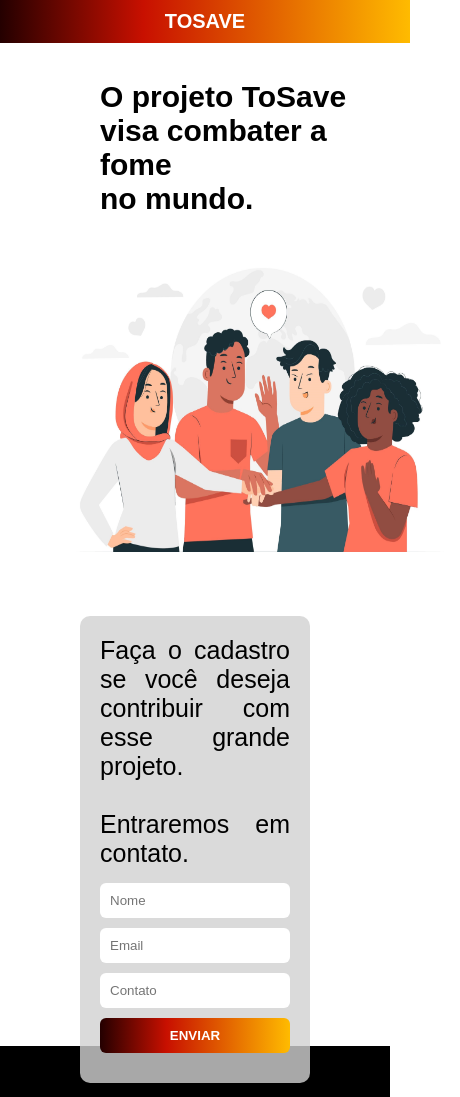
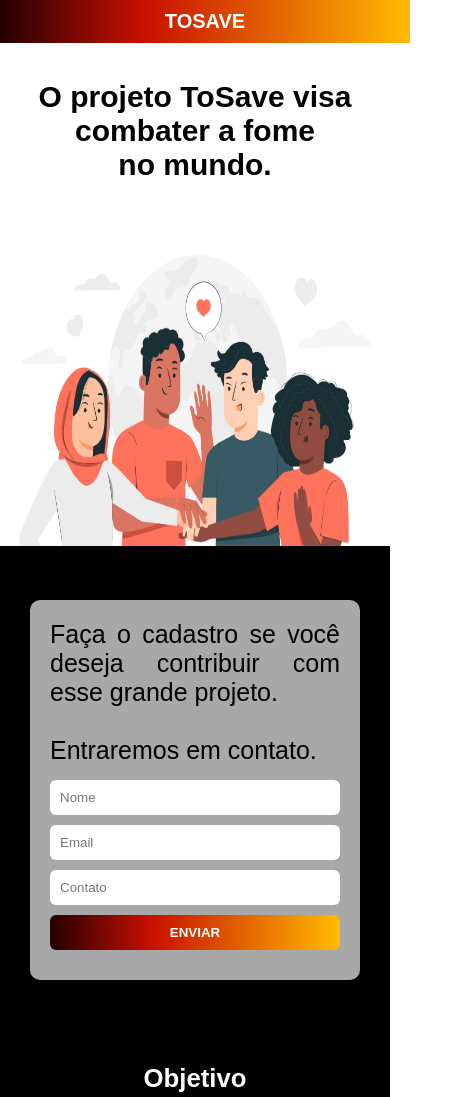
Before and after one commit to lucasmenezeswa/Projeto-ToSave, a plain HTML site: page index.html in a window 390 px wide. Shown: the top 1097 px of the page, 460 px wide, since content can reach past the window. Drawn offline with Linux system fonts and the light colour scheme; grey boxes are pictures that could not be loaded.

Commit message:
modificação

```diff
--- a/CSS/styles.css
+++ b/CSS/styles.css
@@ -10,7 +10,6 @@ body{
 .container{
     max-width: 100%;
     margin: auto;
-    position: absolute;
 }
 
 header{
@@ -25,6 +24,7 @@ header{
 section{
     background-color: white;
     height: 545.5px;
+    overflow: hidden;
 }
 
 .nome{
@@ -34,11 +34,10 @@ section{
 .titulo{
     font-size: 30px;
     padding: 80px 0px 0px 120px;
-    display: inline-block;
 }
 
 .tema{
-    display: inline-block;
+    float: left;
 }
 
 .imagem1{
@@ -46,16 +45,18 @@ section{
     height: 360px;
     padding-left: 120px;
     margin: 0;
-    display: inline-block;
 }
 
 .formcontainer{
+    float: right;
+}
+
+.formulario{
+    background-color: #d1d1d1cd;
     max-width: 300px;
-    background-color: #d1d1d1cd;
     border-radius: 10px;
     padding: 20px;
-    display: inline-block;
-    margin-left: 340px;
+    margin: 100px;
 }
 
 
@@ -106,6 +107,7 @@ input[type="submit"]{
 
 .foto2{
     width: 0;
+    border-radius: 10px;
 }
 
 .foto3{
@@ -165,101 +167,38 @@ input[type="submit"]{
     margin-right: 20px;
 }
 
-@media only screen and (max-width: 1400px) {
+@media only screen and (max-width: 1220px) {
 
-    .formcontainer{
+    .tema{
         float: none;
-        max-width: 300px;
-        margin-top: 60px ;
-        margin-left: 80px;
-        justify-content: center;
     }
 
-    .tema{
-       max-width: 90%;
-       display: inline-block;
+    .titulo{
+        max-width: 100%;
+        text-align: center;
+        padding: 0;
+        margin-top: 80px;
+     }
+
+    .imagem1{
+        width: 100%;
+        padding-left: 0;
+        margin: 0;
+     }
+
+     .formcontainer{
+        float: none;
     }
 
-    .imagem1{
-        height: 300px;
-        width: 400px;
-        padding-left: 100px;
-        display: inline-block;
-    }
-
-}
-
-@media only screen and (max-width: 1140px) {
-
-    .formcontainer{
-        float: none;
-        margin: 60px 150px 20px 150px;
-        max-width: 100%;
-    }
-
-    .tema{
-       max-width: 90%;
-    }
-
-    .imagem1{
-        height: 300px;
-        width: 400px;
-        padding-left: 100px;
+    .formulario{
+        background-color: #d1d1d1cd;
+        max-width: 50%;
+        position: absolute;
+        margin: 40px 30px 20px 30px;
     }
 
     .corpo1{
-        margin-top: 500px;
-    }
-
-    .foto2{
-        border-radius: 10px;
-        width: 80%;
-        margin-top: 20px;
-    }
-
-    .foto3{
-        border-radius: 10px;
-        width: 80%;
-        margin-top: 20px;
-    }
-
-    .foto{
-        width: 0;
-    }
-
-    .descricao{
-        max-width: 80%;
-        text-align: center;
-    }
-
-    .descricao2{
-        max-width: 80%;
-        text-align: center;
-    }
-}
-
-@media only screen and (max-width: 700px) {
-
-    .formcontainer{
-        max-width: 50%;
-        margin: 60px 80px 20px 80px;
-        max-width: 100%;
-    }
-
-    .titulo{
-        padding-left: 100px;
-     }
-
-    .imagem1{
-         height: 300px;
-         width: 400px;
-         padding-left: 60px;
-
-     }
-
-
-    .corpo1{
-        margin-top: 500px;
+        padding-top: 450px;
     }
 
     .foto2{
@@ -277,38 +216,48 @@ input[type="submit"]{
     }
 
     .descricao{
-        max-width: 80%;
+        display: block;
+        margin-left:auto;
+        max-width:none;
         text-align: center;
     }
 
     .descricao2{
-        max-width: 80%;
+        display: block;
+        margin-left:auto;
+        max-width:none;
         text-align: center;
     }
 }
 
-@media only screen and (max-width: 400px) {
-
-    .formcontainer{
-        max-width: 50%;
-        margin: 60px 80px 20px 80px;
-        max-width: 100%;
-    }
+@media only screen and (max-width: 700px) {
 
     .titulo{
-        padding-left: 100px;
+        max-width: 100%;
+        text-align: center;
+        padding: 0;
+        margin-top: 80px;
      }
 
     .imagem1{
-         height: 300px;
-         width: 400px;
-         padding-left: 60px;
-
+        width: 100%;
+        padding-left: 0;
+        margin: 0;
      }
 
+     .formcontainer{
+        float: none;
+    }
+
+    .formulario{
+        background-color: #d1d1d1cd;
+        max-width: 120%;
+        position: absolute;
+        margin: 20px 30px 20px 30px;
+    }
 
     .corpo1{
-        margin-top: 500px;
+        padding-top: 450px;
     }
 
     .foto2{
@@ -326,12 +275,75 @@ input[type="submit"]{
     }
 
     .descricao{
-        max-width: 80%;
+        display: block;
+        margin-left:auto;
+        max-width:none;
         text-align: center;
     }
 
     .descricao2{
-        max-width: 80%;
+        display: block;
+        margin-left:auto;
+        max-width:none;
         text-align: center;
     }
 }
+
+@media only screen and (max-width: 400px) {
+
+    .titulo{
+        max-width: 100%;
+        text-align: center;
+        padding: 0;
+        margin-top: 80px;
+     }
+
+    .imagem1{
+        width: 100%;
+        padding-left: 0;
+        margin: 0;
+     }
+
+     .formcontainer{
+        float: none;
+    }
+
+    .formulario{
+        background-color: #d1d1d1cd;
+        max-width: 120%;
+        position: absolute;
+        margin: 0px 30px 20px 30px;
+    }
+
+    .corpo1{
+        padding-top: 480px;
+    }
+
+    .foto2{
+        width: 80%;
+        margin-top: 20px;
+    }
+
+    .foto3{
+        width: 80%;
+        margin-top: 20px;
+    }
+
+    .foto{
+        width: 0;
+    }
+
+    .descricao{
+        display: block;
+        margin-left:auto;
+        max-width:none;
+        text-align: center;
+    }
+
+    .descricao2{
+        display: block;
+        margin-left:auto;
+        max-width:none;
+        text-align: center;
+    }
+}
--- a/index.html
+++ b/index.html
@@ -23,6 +23,7 @@
             </div>
 
             <div class="formcontainer">
+                <div class="formulario">
 
                     <p class="cadastro">Faça o cadastro se você deseja contribuir com esse grande projeto.<br>
                         <br>Entraremos em contato.</p>
@@ -37,6 +38,8 @@
                         <input type="submit" value="ENVIAR">
 
                     </form>
+
+                </div>
 
             </div>
 
```
Lines whose indentation alone changed are shown as unchanged.
